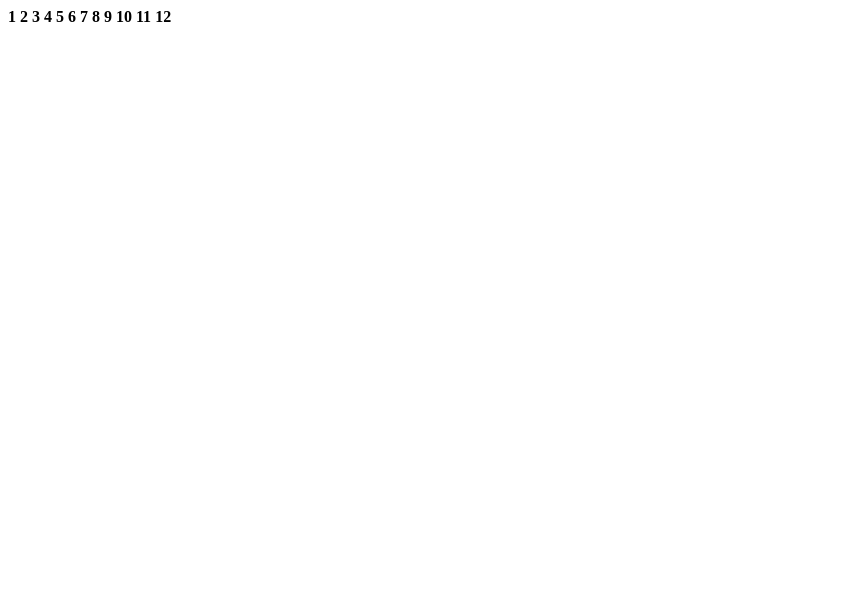
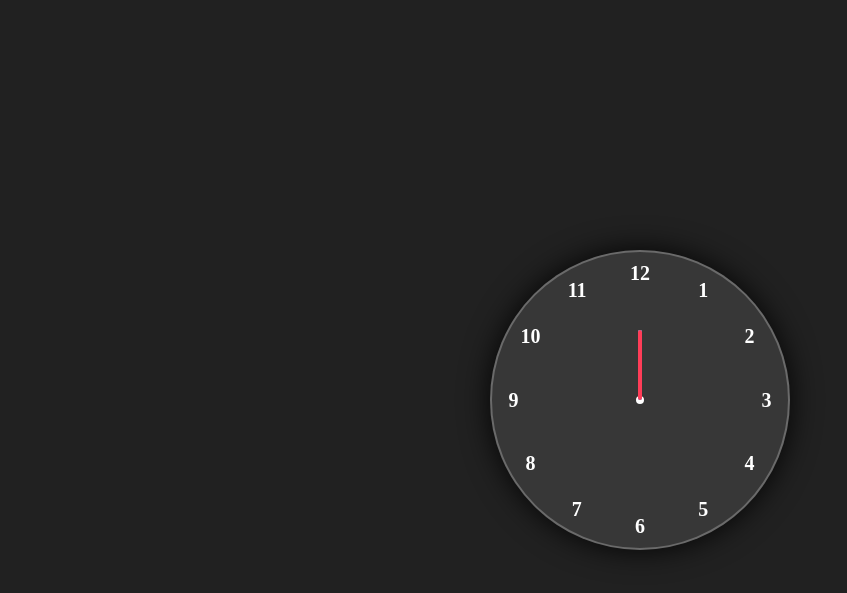
Before and after one commit to riteshK8055/analogClock, a plain HTML site: page index.html in a window 1280 px wide. Shown: the whole page, without its empty margins (0-847 px from the left). Drawn offline with Linux system fonts and the light colour scheme.

Commit message:
html modified according to css and js

```diff
--- a/index.html
+++ b/index.html
@@ -3,6 +3,7 @@
 <head>
     <meta charset="UTF-8">
     <meta name="viewport" content="width=device-width, initial-scale=1.0">
+    <link rel="stylesheet" href="styles.css">
     <title>Analog Clock</title>
 </head>
 <body>
@@ -10,18 +11,23 @@
     <div class="container">
 
         <div class="clock">
-            <span><b>1</b></span>
-            <span><b>2</b></span>
-            <span><b>3</b></span>
-            <span><b>4</b></span>
-            <span><b>5</b></span>
-            <span><b>6</b></span>
-            <span><b>7</b></span>
-            <span><b>8</b></span>
-            <span><b>9</b></span>
-            <span><b>10</b></span>
-            <span><b>11</b></span>
-            <span><b>12</b></span>
+
+            <div style = "--clr:#ffffff; --h:78px;" class="hand" id="hour"><i></i></div>
+            <div style = "--clr:#00a6ff; --h:90px;" class="hand" id="min"><i></i></div>
+            <div style = "--clr:#ff3d58; --h:100px;" class="hand" id="sec"><i></i></div>
+
+            <span style = "--i:1;"><b>1</b></span>
+            <span style = "--i:2;"><b>2</b></span>
+            <span style = "--i:3;"><b>3</b></span>
+            <span style = "--i:4;"><b>4</b></span>
+            <span style = "--i:5;"><b>5</b></span>
+            <span style = "--i:6;"><b>6</b></span>
+            <span style = "--i:7;"><b>7</b></span>
+            <span style = "--i:8;"><b>8</b></span>
+            <span style = "--i:9;"><b>9</b></span>
+            <span style = "--i:10;"><b>10</b></span>
+            <span style = "--i:11;"><b>11</b></span>
+            <span style = "--i:12;"><b>12</b></span>
         </div>
 
     </div>
```
Also changed, not shown: 1 other file.
